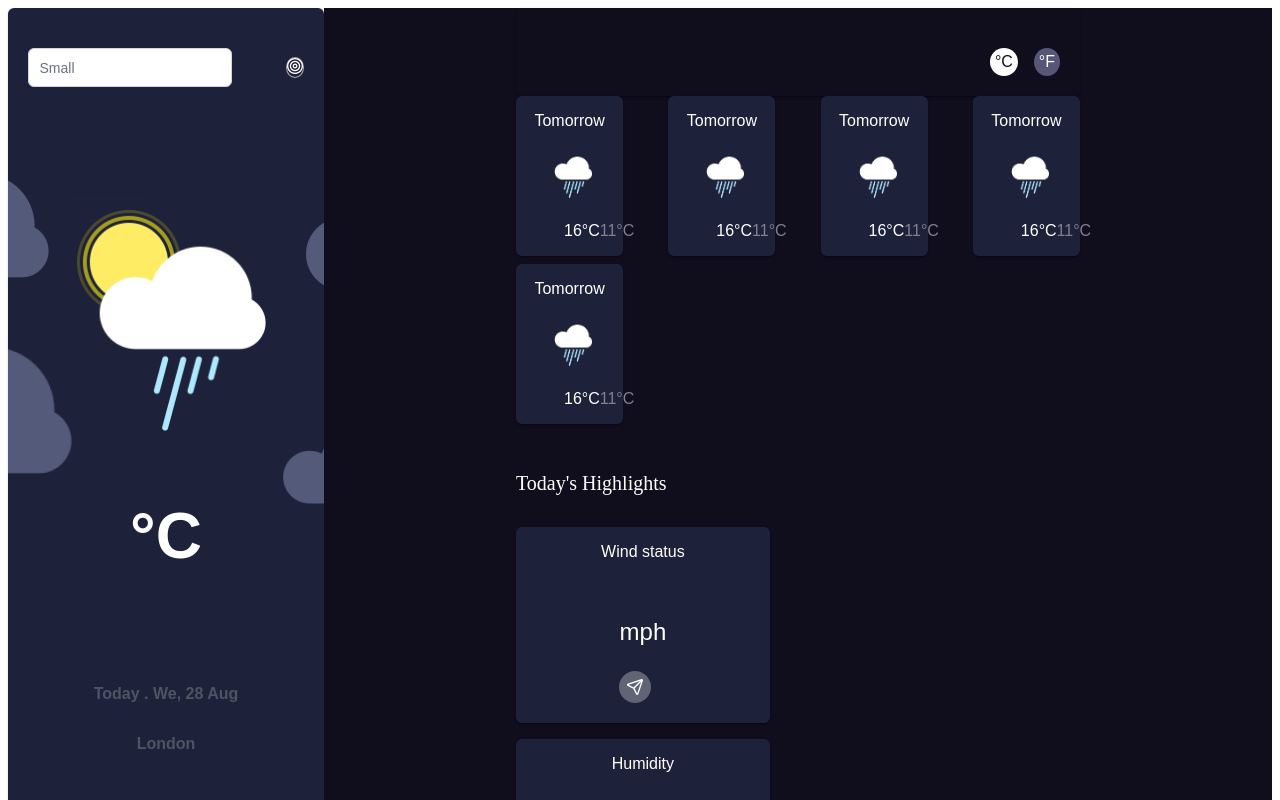
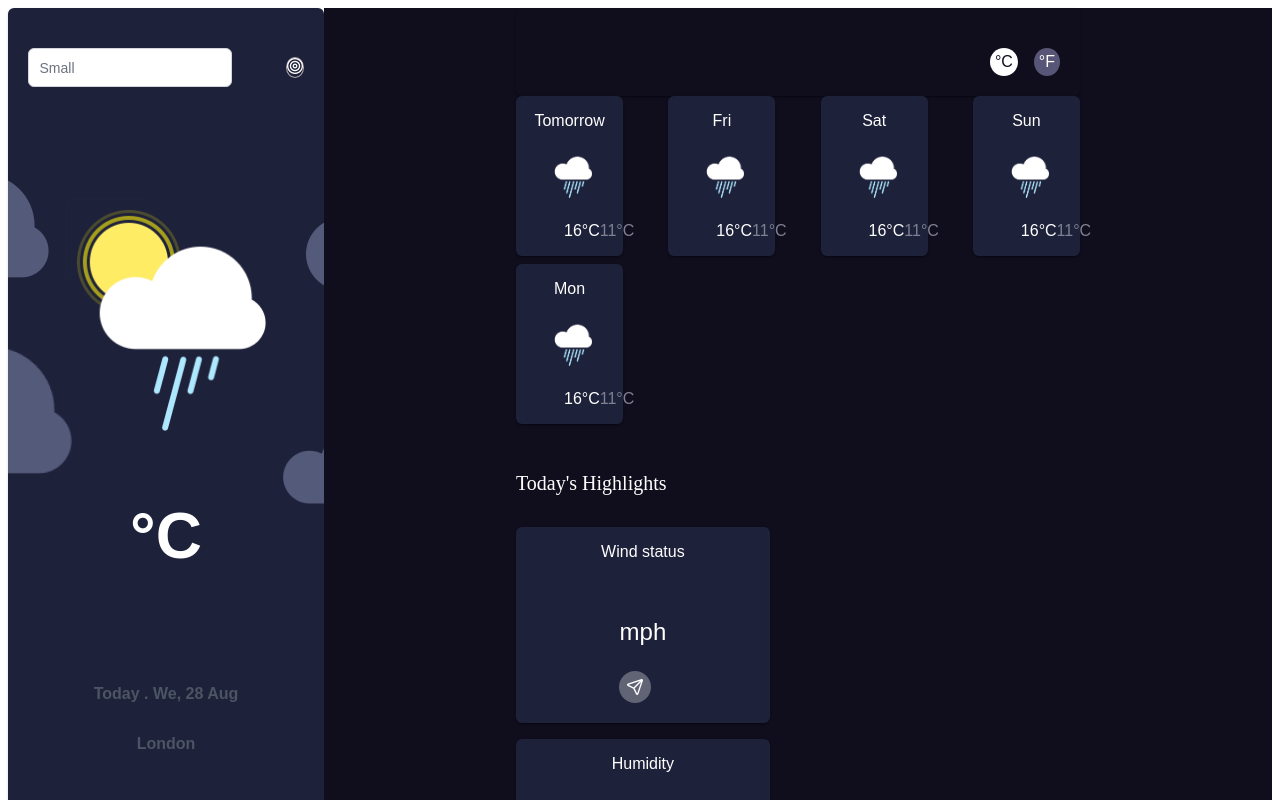
Before and after one commit to hllanos5/m3-pf, a React (Vite) app in the folder practica/: page / in a window 1280 px wide. Shown: the top 800 px of the page. Built offline with nearby package versions, Linux system fonts and the light colour scheme; no server answers; a web font is replaced by a local one.

Commit message:
se grega dias con moment

```diff
--- a/practica/src/components/Contenido.jsx
+++ b/practica/src/components/Contenido.jsx
@@ -3,6 +3,7 @@ import { Card } from 'primereact/card';
 import { Image } from 'primereact/image';
 import { Slider } from "primereact/slider";
 import { ClimaContext } from '../context/ClimaContext';
+import moment from 'moment'
 
 export function Contenido() {
 
@@ -25,16 +26,16 @@ export function Contenido() {
             <Card footer={footer} header='Tomorrow'>
                 <Image src="./images/HeavyRain.png" alt="Image" width="45" />
             </Card>
-            <Card footer={footer} header='Tomorrow'>
+            <Card footer={footer} header={moment().add(2,'days').format('ddd')}>
                 <Image src="./images/HeavyRain.png" alt="Image" width="45" />
             </Card>
-            <Card footer={footer} header='Tomorrow'>
+            <Card footer={footer} header={moment().add(3,'days').format('ddd')}>
                 <Image src="./images/HeavyRain.png" alt="Image" width="45" />
             </Card>
-            <Card footer={footer} header='Tomorrow'>
+            <Card footer={footer} header={moment().add(4,'days').format('ddd')}>
                 <Image src="./images/HeavyRain.png" alt="Image" width="45" />
             </Card>
-            <Card footer={footer} header='Tomorrow'>
+            <Card footer={footer} header={moment().add(5,'days').format('ddd')}>
                 <Image src="./images/HeavyRain.png" alt="Image" width="45" />
             </Card>
         </div>
```
